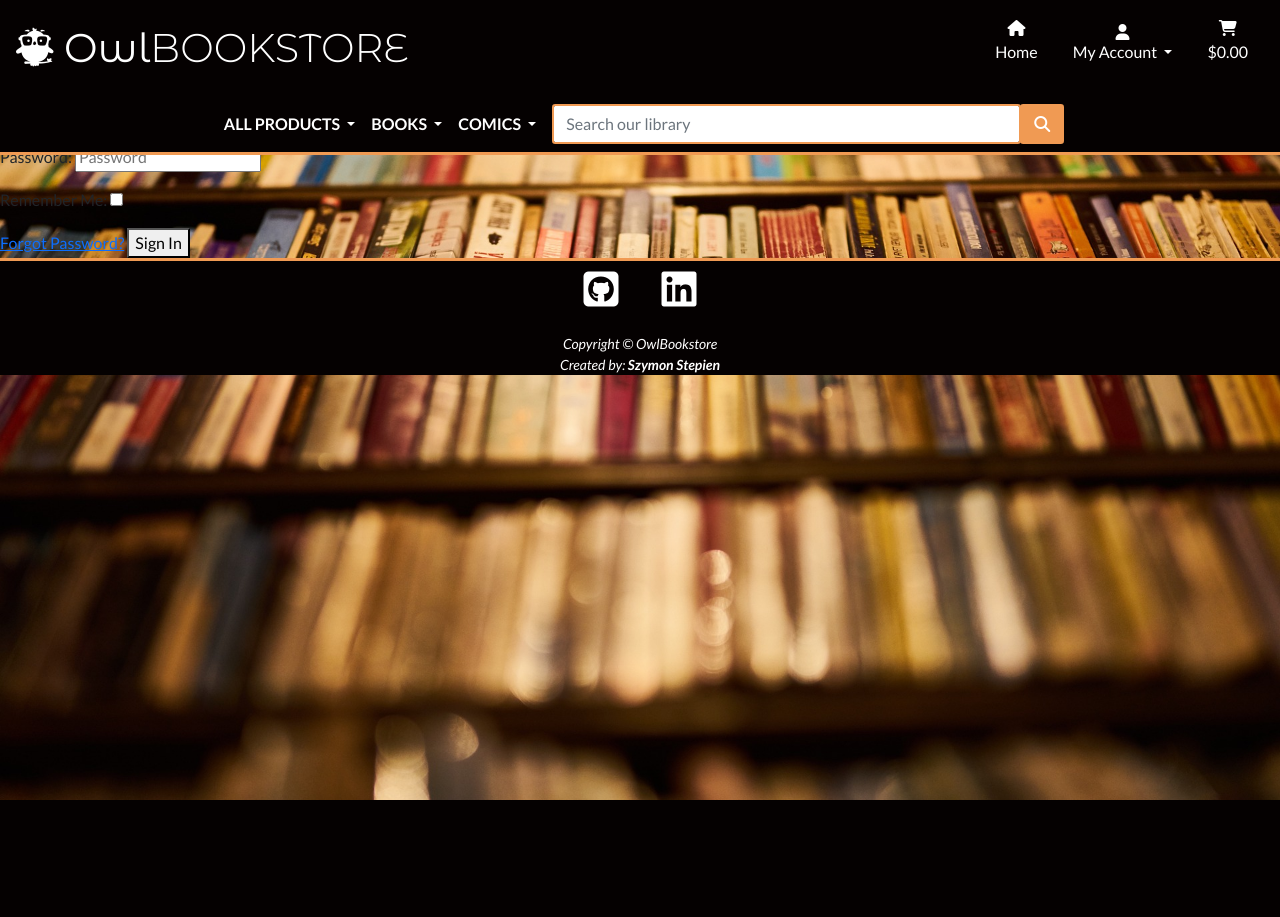
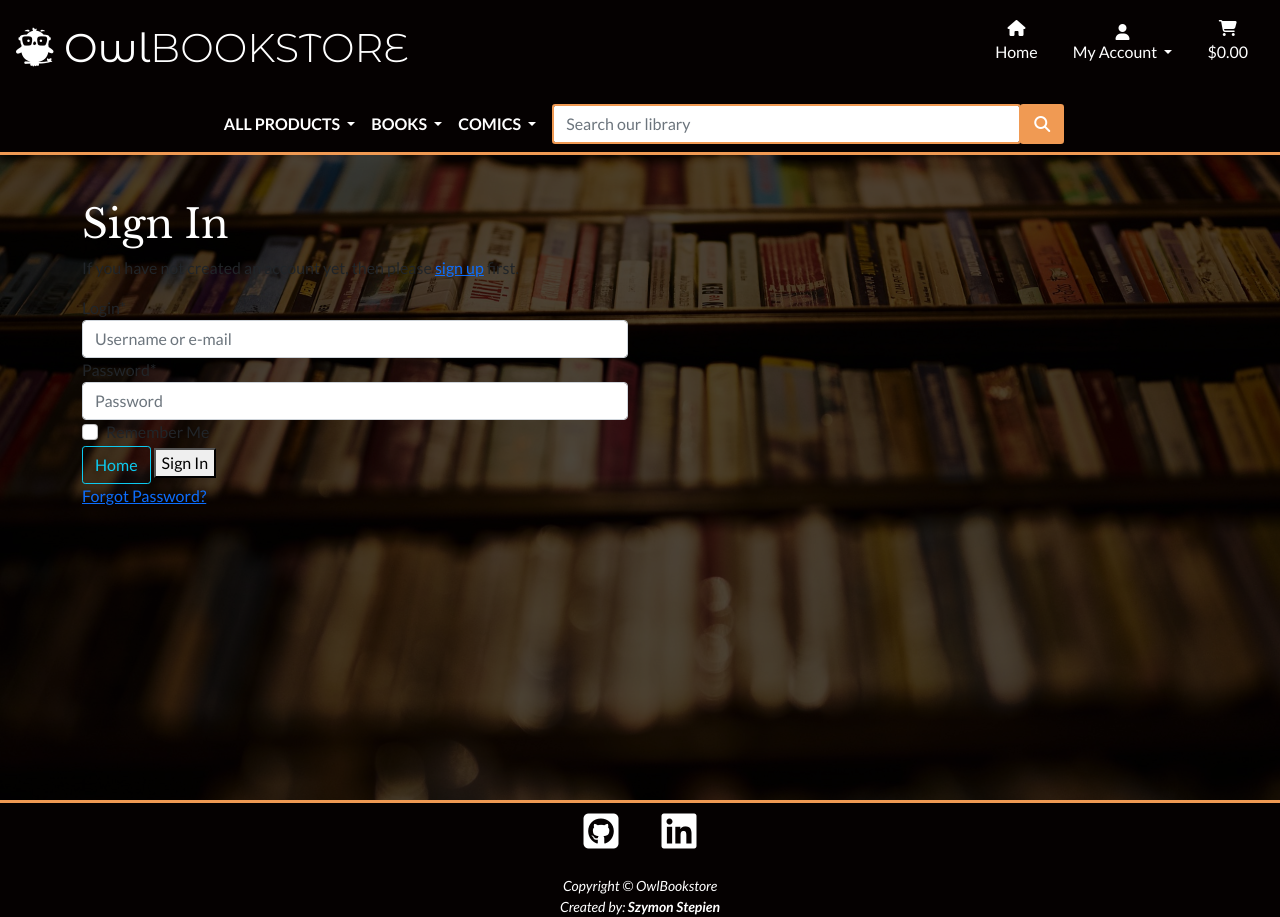
Before and after one commit to ObiOne84/project-5-e-commerce, a Django app: page /accounts/login/ in a window 1280 px wide. Before the commit the page ends 800 px from the top, so only its background shows below. Run offline with Django 3.2, Linux system fonts and the light colour scheme; some libraries are stand-ins or nearby versions.

Commit message:
Update settings.py to make crispy form available on all templates

```diff
--- a/products/templates/products/product_detail.html
+++ b/products/templates/products/product_detail.html
@@ -1,6 +1,6 @@
 {% extends "base.html" %}
 {% load static %}
-{% load crispy_forms_tags %}
+
 
 {% block page_header %}
 <div class="container top-space">
--- a/templates/allauth/account/base.html
+++ b/templates/allauth/account/base.html
@@ -1 +1,24 @@
 {% extends "base.html" %}
+
+{% block page_header %}
+<div class="container top-space">
+    <div class="row">
+        <div class="col"></div>
+    </div>
+</div>
+
+{% endblock %}
+
+{% block content %}
+<div class="container header-container minimum-height">
+    <div class="overlay"></div>
+    <div class="row">
+        <div class="col-12 col-md-6">
+            <div class="allauth-form-inner-content">
+                {% block inner_content %}
+                {% endblock %}
+            </div>
+        </div>
+    </div>
+</div>
+{% endblock %}
--- a/templates/allauth/account/login.html
+++ b/templates/allauth/account/login.html
@@ -1,20 +1,21 @@
 {% extends "account/base.html" %}
+{% load crispy_forms_tags %}
 
 {% load i18n %}
 {% load account socialaccount %}
 
 {% block head_title %}{% trans "Sign In" %}{% endblock %}
 
-{% block content %}
-
+{% block inner_content %}
+<!-- add here style -->
 <h1>{% trans "Sign In" %}</h1>
 
 {% get_providers as socialaccount_providers %}
 
 {% if socialaccount_providers %}
 <p>{% blocktrans with site.name as site_name %}Please sign in with one
-of your existing third party accounts. Or, <a href="{{ signup_url }}">sign up</a>
-for a {{ site_name }} account and sign in below:{% endblocktrans %}</p>
+  of your existing third party accounts. Or, <a href="{{ signup_url }}">sign up</a>
+  for a {{ site_name }} account and sign in below:{% endblocktrans %}</p>
 
 <div class="socialaccount_ballot">
 
@@ -30,17 +31,21 @@ for a {{ site_name }} account and sign in below:{% endblocktrans %}</p>
 
 {% else %}
 <p>{% blocktrans %}If you have not created an account yet, then please
-<a href="{{ signup_url }}">sign up</a> first.{% endblocktrans %}</p>
+  <a href="{{ signup_url }}">sign up</a> first.{% endblocktrans %}</p>
 {% endif %}
 
 <form class="login" method="POST" action="{% url 'account_login' %}">
   {% csrf_token %}
-  {{ form.as_p }}
+  {{ form | crispy | safe }}
   {% if redirect_field_value %}
   <input type="hidden" name="{{ redirect_field_name }}" value="{{ redirect_field_value }}" />
   {% endif %}
-  <a class="button secondaryAction" href="{% url 'account_reset_password' %}">{% trans "Forgot Password?" %}</a>
+  <a href="{% url 'home' %}" class="btn btn-outline-info rounded-1">Home</a>
   <button class="primaryAction" type="submit">{% trans "Sign In" %}</button>
+  <p>
+    <a class="button secondaryAction" href="{% url 'account_reset_password' %}">{% trans "Forgot Password?" %}</a>
+  </p>
+
 </form>
 
 {% endblock %}
```
Also changed, not shown: owl_bookstore/settings.py (+9 -2 lines), db.sqlite3.
